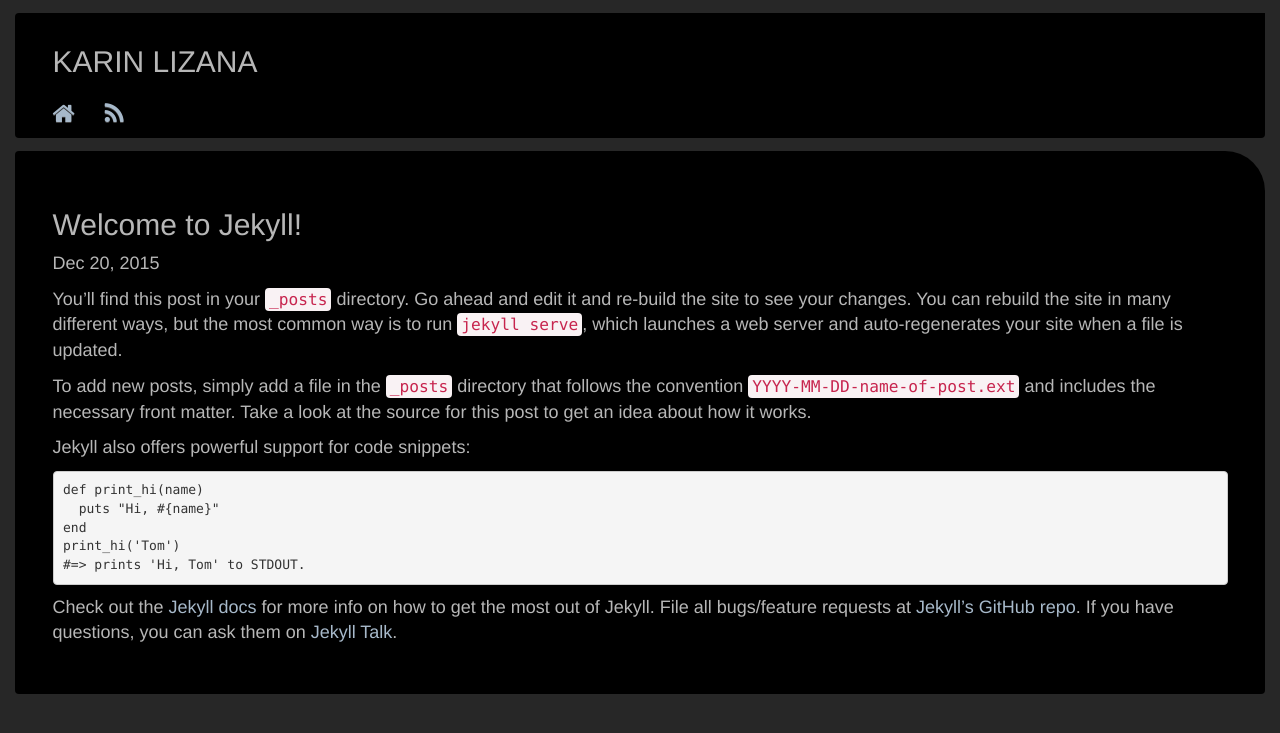
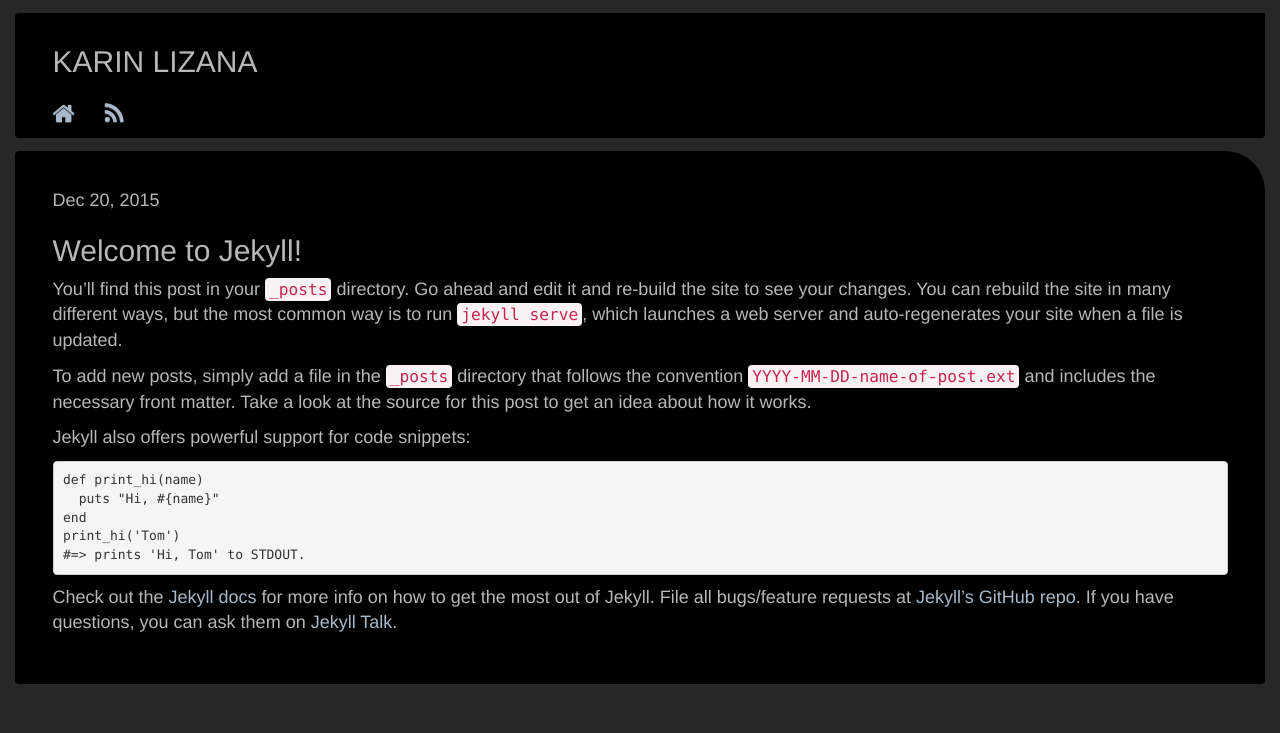
Before and after one commit to klizana/klizana.github.io, a Jekyll site: the page built from _posts/2015-12-19-welcome-to-jekyll.markdown, in a window 1280 px wide. Shown: the top 733 px of the page. Built offline with Jekyll 4.4.1, drawn with Linux system fonts in a browser that asks for light colours; nearby versions of some CDN libraries; comment, search, counter and statistics services are not loaded.

Commit message:
Fix post layout for consistency with index

```diff
--- a/_layouts/post.html
+++ b/_layouts/post.html
@@ -4,10 +4,10 @@
 ---
 <article class="post" itemscope itemtype="http://schema.org/BlogPosting">
     <div class="blog-box-style blog-box-round-style">
+    <p class="post-meta"><time datetime="{{ page.date | date_to_xmlschema }}" itemprop="datePublished">{{ page.date | date: "%b %-d, %Y" }}</time>{% if page.author %} • <span itemprop="author" itemscope itemtype="http://schema.org/Person"><span itemprop="name">{{ page.author }}</span></span>{% endif %}</p>
     <h2 itemprop="name headline">{{ page.title }}</h2>
-    <p class="post-meta"><time datetime="{{ page.date | date_to_xmlschema }}" itemprop="datePublished">{{ page.date | date: "%b %-d, %Y" }}</time>{% if page.author %} • <span itemprop="author" itemscope itemtype="http://schema.org/Person"><span itemprop="name">{{ page.author }}</span></span>{% endif %}</p>
 
-  <div class="post-content" itemprop="articleBody">
+    <div class="post-content" itemprop="articleBody">
     {{ content }}
   </div>
 </div>
```
